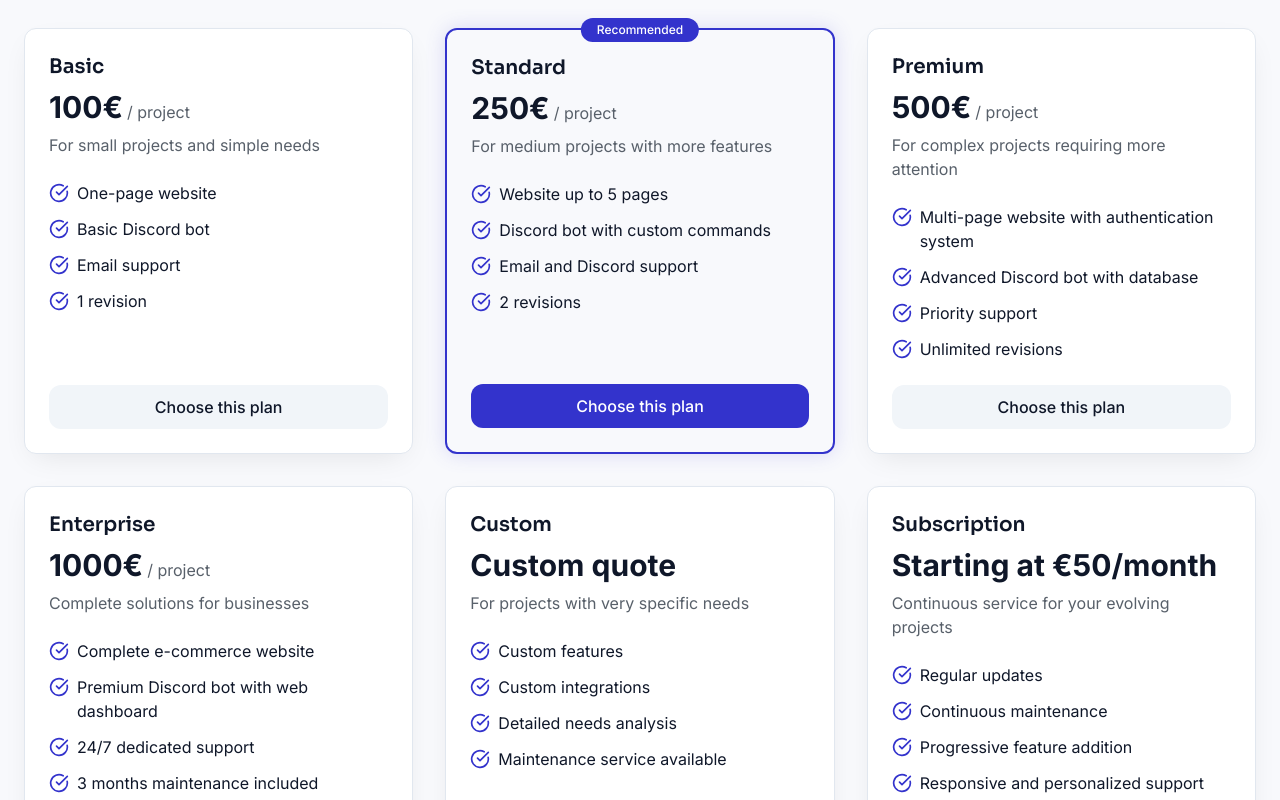
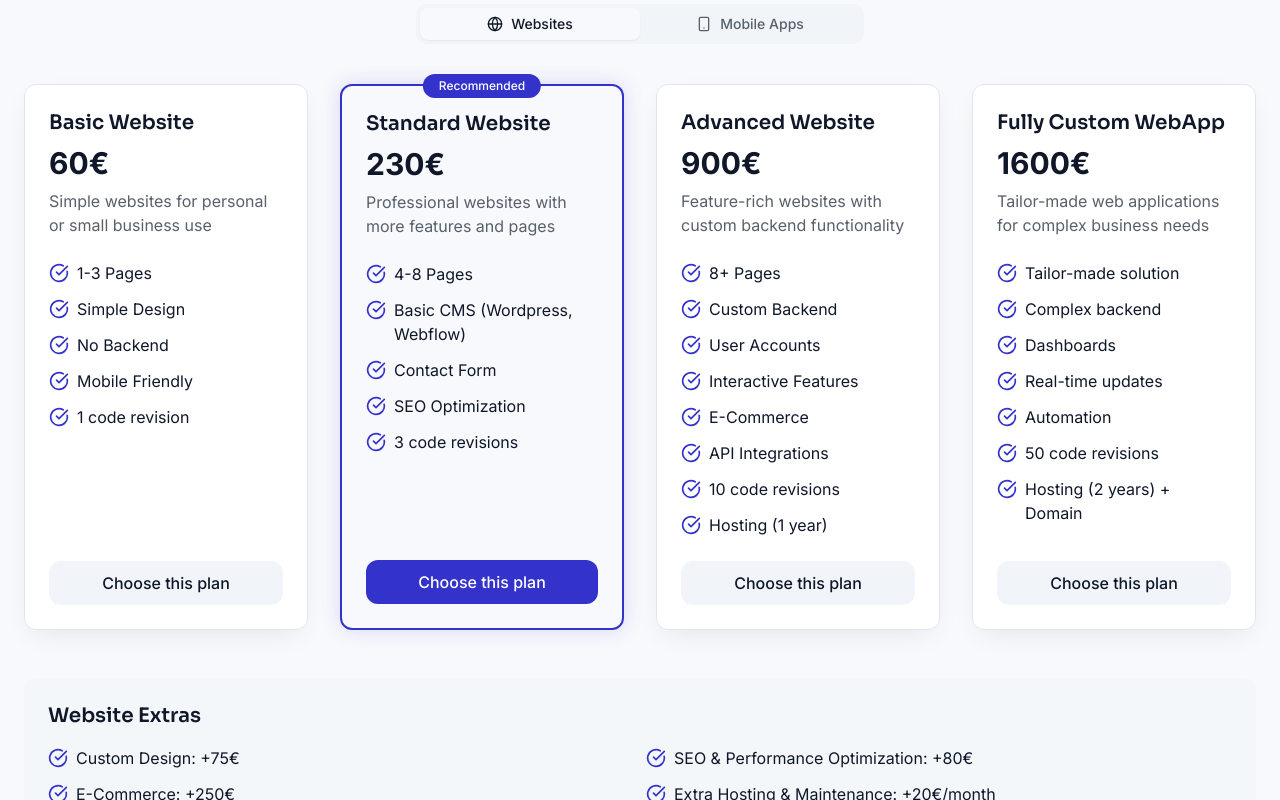
Before and after one commit to MaxenceLol2610/maj-studio-website, a React (Vite) app: page / in a window 1280 px wide. Shown: the part 2080-2880 px from the top of the page. Built offline with nearby package versions, Linux system fonts and the light colour scheme.

Commit message:
Refactor: Update pricing plans
Update pricing plans for websites and mobile apps based on new specifications.

```diff
--- a/src/components/Pricing.tsx
+++ b/src/components/Pricing.tsx
@@ -1,100 +1,165 @@
 
-import React from 'react';
-import { CheckCircle } from 'lucide-react';
+import React, { useState } from 'react';
+import { CheckCircle, Globe, Smartphone } from 'lucide-react';
 import { useLanguage } from '@/providers/LanguageProvider';
+import { Tabs, TabsContent, TabsList, TabsTrigger } from "@/components/ui/tabs";
 
 const Pricing = () => {
   const { t, language } = useLanguage();
+  const [activeTab, setActiveTab] = useState<string>("websites");
 
-  // Définition des forfaits
-  const pricingPlans = [
+  // Website pricing plans
+  const websitePlans = [
     {
-      name: t('pricing.basic.title'),
-      price: "100€",
+      name: language === 'en' ? "Basic Website" : "Site Web Basic",
+      price: "60€",
       description: language === 'en'
-        ? "For small projects and simple needs"
-        : "Pour les petits projets et les besoins simples",
+        ? "Simple websites for personal or small business use"
+        : "Sites web simples pour usage personnel ou petites entreprises",
       features: [
-        language === 'en' ? "One-page website" : "Site web one-page",
-        language === 'en' ? "Basic Discord bot" : "Bot Discord basique",
-        language === 'en' ? "Email support" : "Support par email",
-        language === 'en' ? "1 revision" : "1 révision"
+        language === 'en' ? "1-3 Pages" : "1-3 Pages",
+        language === 'en' ? "Simple Design" : "Design Simple",
+        language === 'en' ? "No Backend" : "Sans Backend",
+        language === 'en' ? "Mobile Friendly" : "Compatible Mobile",
+        language === 'en' ? "1 code revision" : "1 révision de code"
       ],
       recommended: false
     },
     {
-      name: t('pricing.standard.title'),
-      price: "250€",
+      name: language === 'en' ? "Standard Website" : "Site Web Standard",
+      price: "230€",
       description: language === 'en'
-        ? "For medium projects with more features"
-        : "Pour les projets moyens avec plus de fonctionnalités",
+        ? "Professional websites with more features and pages"
+        : "Sites web professionnels avec plus de fonctionnalités et de pages",
       features: [
-        language === 'en' ? "Website up to 5 pages" : "Site web jusqu'à 5 pages",
-        language === 'en' ? "Discord bot with custom commands" : "Bot Discord avec commandes personnalisées",
-        language === 'en' ? "Email and Discord support" : "Support par email et Discord",
-        language === 'en' ? "2 revisions" : "2 révisions"
+        language === 'en' ? "4-8 Pages" : "4-8 Pages",
+        language === 'en' ? "Basic CMS (Wordpress, Webflow)" : "CMS Basic (Wordpress, Webflow)",
+        language === 'en' ? "Contact Form" : "Formulaire de Contact",
+        language === 'en' ? "SEO Optimization" : "Optimisation SEO",
+        language === 'en' ? "3 code revisions" : "3 révisions de code"
       ],
       recommended: true
     },
     {
-      name: t('pricing.premium.title'),
-      price: "500€",
+      name: language === 'en' ? "Advanced Website" : "Site Web Avancé",
+      price: "900€",
       description: language === 'en'
-        ? "For complex projects requiring more attention"
-        : "Pour les projets complexes nécessitant plus d'attention",
+        ? "Feature-rich websites with custom backend functionality"
+        : "Sites web riches en fonctionnalités avec backend personnalisé",
       features: [
-        language === 'en' ? "Multi-page website with authentication system" : "Site web multi-pages avec système d'authentification",
-        language === 'en' ? "Advanced Discord bot with database" : "Bot Discord avancé avec base de données",
-        language === 'en' ? "Priority support" : "Support prioritaire",
-        language === 'en' ? "Unlimited revisions" : "Révisions illimitées"
+        language === 'en' ? "8+ Pages" : "8+ Pages",
+        language === 'en' ? "Custom Backend" : "Backend Personnalisé",
+        language === 'en' ? "User Accounts" : "Comptes Utilisateurs",
+        language === 'en' ? "Interactive Features" : "Fonctionnalités Interactives",
+        language === 'en' ? "E-Commerce" : "E-Commerce",
+        language === 'en' ? "API Integrations" : "Intégrations API",
+        language === 'en' ? "10 code revisions" : "10 révisions de code",
+        language === 'en' ? "Hosting (1 year)" : "Hébergement (1 an)"
       ],
       recommended: false
     },
     {
-      name: t('pricing.enterprise.title'),
-      price: "1000€",
+      name: language === 'en' ? "Fully Custom WebApp" : "Application Web Personnalisée",
+      price: "1600€",
       description: language === 'en'
-        ? "Complete solutions for businesses"
-        : "Solutions complètes pour les entreprises",
+        ? "Tailor-made web applications for complex business needs"
+        : "Applications web sur mesure pour des besoins métiers complexes",
       features: [
-        language === 'en' ? "Complete e-commerce website" : "Site web e-commerce complet",
-        language === 'en' ? "Premium Discord bot with web dashboard" : "Bot Discord premium avec tableau de bord web",
-        language === 'en' ? "24/7 dedicated support" : "Support dédié 24/7",
-        language === 'en' ? "3 months maintenance included" : "Maintenance incluse pendant 3 mois"
-      ],
-      recommended: false
-    },
-    {
-      name: language === 'en' ? "Custom" : "Sur Mesure",
-      price: language === 'en' ? "Custom quote" : "Sur devis",
-      description: language === 'en'
-        ? "For projects with very specific needs"
-        : "Pour les projets avec des besoins très spécifiques",
-      features: [
-        language === 'en' ? "Custom features" : "Fonctionnalités personnalisées",
-        language === 'en' ? "Custom integrations" : "Intégrations sur mesure",
-        language === 'en' ? "Detailed needs analysis" : "Analyse des besoins détaillée",
-        language === 'en' ? "Maintenance service available" : "Service de maintenance disponible"
-      ],
-      recommended: false
-    },
-    {
-      name: language === 'en' ? "Subscription" : "Abonnement",
-      price: language === 'en' ? "Starting at €50/month" : "À partir de 50€/mois",
-      description: language === 'en'
-        ? "Continuous service for your evolving projects"
-        : "Service continu pour vos projets évolutifs",
-      features: [
-        language === 'en' ? "Regular updates" : "Mises à jour régulières",
-        language === 'en' ? "Continuous maintenance" : "Maintenance continue",
-        language === 'en' ? "Progressive feature addition" : "Ajout de fonctionnalités progressif",
-        language === 'en' ? "Responsive and personalized support" : "Support réactif et personnalisé"
+        language === 'en' ? "Tailor-made solution" : "Solution sur mesure",
+        language === 'en' ? "Complex backend" : "Backend complexe",
+        language === 'en' ? "Dashboards" : "Tableaux de bord",
+        language === 'en' ? "Real-time updates" : "Mises à jour en temps réel",
+        language === 'en' ? "Automation" : "Automatisation",
+        language === 'en' ? "50 code revisions" : "50 révisions de code",
+        language === 'en' ? "Hosting (2 years) + Domain" : "Hébergement (2 ans) + Domaine"
       ],
       recommended: false
     }
   ];
 
-  const PricingCard = ({ plan, index }: { plan: typeof pricingPlans[0], index: number }) => {
+  // Mobile app pricing plans
+  const appPlans = [
+    {
+      name: language === 'en' ? "Basic App" : "Application Mobile Basic",
+      price: "300€",
+      description: language === 'en'
+        ? "Simple mobile apps with basic functionality"
+        : "Applications mobiles simples avec des fonctionnalités basiques",
+      features: [
+        language === 'en' ? "Simple UI with a few screens" : "Interface simple avec peu d'écrans",
+        language === 'en' ? "No Backend" : "Sans Backend",
+        language === 'en' ? "Static Content" : "Contenu Statique",
+        language === 'en' ? "1 code revision" : "1 révision de code"
+      ],
+      recommended: false
+    },
+    {
+      name: language === 'en' ? "Standard App" : "Application Mobile Standard",
+      price: "1000€",
+      description: language === 'en'
+        ? "Professional apps with more features and backend integration"
+        : "Applications professionnelles avec plus de fonctionnalités et intégration backend",
+      features: [
+        language === 'en' ? "5-10 screens" : "5-10 écrans",
+        language === 'en' ? "API Integration" : "Intégration API",
+        language === 'en' ? "Authentication" : "Authentification",
+        language === 'en' ? "Database and basic backend features" : "Base de données et fonctionnalités backend basiques",
+        language === 'en' ? "3 code revisions" : "3 révisions de code"
+      ],
+      recommended: true
+    },
+    {
+      name: language === 'en' ? "Advanced App" : "Application Mobile Avancée",
+      price: "2900€",
+      description: language === 'en'
+        ? "Feature-rich mobile applications with advanced functionality"
+        : "Applications mobiles riches en fonctionnalités avec des fonctionnalités avancées",
+      features: [
+        language === 'en' ? "10+ Screens" : "10+ Écrans",
+        language === 'en' ? "Polished UI" : "Interface soignée",
+        language === 'en' ? "User Accounts & Profiles" : "Comptes & Profils Utilisateurs",
+        language === 'en' ? "Payment Integration (Stripe, Paypal)" : "Intégration de paiement (Stripe, Paypal)",
+        language === 'en' ? "Real-time Database" : "Base de données en temps réel",
+        language === 'en' ? "Push notifications" : "Notifications push",
+        language === 'en' ? "10 code revisions" : "10 révisions de code"
+      ],
+      recommended: false
+    },
+    {
+      name: language === 'en' ? "Fully Custom App" : "Application Mobile Sur Mesure",
+      price: "8000€",
+      description: language === 'en'
+        ? "Tailor-made mobile applications for complex business needs"
+        : "Applications mobiles sur mesure pour des besoins métiers complexes",
+      features: [
+        language === 'en' ? "Complex backend" : "Backend complexe",
+        language === 'en' ? "AI-Powered features" : "Fonctionnalités alimentées par l'IA",
+        language === 'en' ? "Real-time updates" : "Mises à jour en temps réel",
+        language === 'en' ? "Automation" : "Automatisation",
+        language === 'en' ? "Admin Panel" : "Panneau d'administration",
+        language === 'en' ? "High Scalability" : "Haute Scalabilité",
+        language === 'en' ? "50 code revisions" : "50 révisions de code"
+      ],
+      recommended: false
+    }
+  ];
+
+  // Extras for each type
+  const websiteExtras = [
+    language === 'en' ? "Custom Design: +75€" : "Design personnalisé: +75€",
+    language === 'en' ? "SEO & Performance Optimization: +80€" : "Optimisation SEO & Performance: +80€",
+    language === 'en' ? "E-Commerce: +250€" : "E-Commerce: +250€",
+    language === 'en' ? "Extra Hosting & Maintenance: +20€/month" : "Hébergement & Maintenance supplémentaire: +20€/mois"
+  ];
+
+  const appExtras = [
+    language === 'en' ? "UI/UX Design: +300€" : "Design UI/UX: +300€",
+    language === 'en' ? "Messaging: +200€" : "Messagerie: +200€",
+    language === 'en' ? "App Store/Playstore Publishing: +100€" : "Publication App Store/Playstore: +100€",
+    language === 'en' ? "Ongoing Maintenance: +75€/month" : "Maintenance continue: +75€/mois"
+  ];
+
+  const PricingCard = ({ plan, index }: { plan: typeof websitePlans[0], index: number }) => {
     const isRecommended = plan.recommended;
 
     return (
@@ -118,12 +183,6 @@ const Pricing = () => {
           <h3 className="text-xl font-sora font-semibold mb-2">{plan.name}</h3>
           <div className="flex items-baseline">
             <span className="text-3xl font-bold">{plan.price}</span>
-            {plan.price !== (language === 'en' ? "Custom quote" : "Sur devis") &&
-             plan.name !== (language === 'en' ? "Subscription" : "Abonnement") && (
-              <span className="text-muted-foreground ml-1">
-                {language === 'en' ? '/ project' : '/ projet'}
-              </span>
-            )}
           </div>
           <p className="text-muted-foreground mt-2">{plan.description}</p>
         </div>
@@ -155,21 +214,68 @@ const Pricing = () => {
     );
   };
 
+  const ExtrasSection = ({ extras, title }: { extras: string[], title: string }) => (
+    <div className="mt-12 p-6 bg-muted/50 dark:bg-muted/10 rounded-xl">
+      <h3 className="text-xl font-sora font-semibold mb-4">{title}</h3>
+      <ul className="grid grid-cols-1 md:grid-cols-2 gap-3">
+        {extras.map((extra, idx) => (
+          <li key={idx} className="flex items-start">
+            <CheckCircle className="w-5 h-5 text-primary mr-2 flex-shrink-0 mt-0.5" />
+            <span>{extra}</span>
+          </li>
+        ))}
+      </ul>
+    </div>
+  );
+
   return (
     <section id="forfaits" className="py-24">
       <div className="container mx-auto px-6">
-        <div className="text-center mb-16">
+        <div className="text-center mb-10">
           <h2 className="section-title">{t('pricing.title')}</h2>
           <p className="section-subtitle">
             {t('pricing.subtitle')}
           </p>
         </div>
 
-        <div className="grid grid-cols-1 md:grid-cols-2 lg:grid-cols-3 gap-8">
-          {pricingPlans.map((plan, index) => (
-            <PricingCard key={index} plan={plan} index={index} />
-          ))}
-        </div>
+        <Tabs defaultValue="websites" onValueChange={setActiveTab} className="w-full">
+          <div className="flex justify-center mb-10">
+            <TabsList className="grid w-full max-w-md grid-cols-2">
+              <TabsTrigger value="websites" className="flex items-center gap-2">
+                <Globe className="h-4 w-4" />
+                {language === 'en' ? 'Websites' : 'Sites Web'}
+              </TabsTrigger>
+              <TabsTrigger value="apps" className="flex items-center gap-2">
+                <Smartphone className="h-4 w-4" />
+                {language === 'en' ? 'Mobile Apps' : 'Applications Mobiles'}
+              </TabsTrigger>
+            </TabsList>
+          </div>
+
+          <TabsContent value="websites" className="mt-0">
+            <div className="grid grid-cols-1 md:grid-cols-2 lg:grid-cols-4 gap-8">
+              {websitePlans.map((plan, index) => (
+                <PricingCard key={index} plan={plan} index={index} />
+              ))}
+            </div>
+            <ExtrasSection
+              extras={websiteExtras}
+              title={language === 'en' ? 'Website Extras' : 'Options Supplémentaires'}
+            />
+          </TabsContent>
+
+          <TabsContent value="apps" className="mt-0">
+            <div className="grid grid-cols-1 md:grid-cols-2 lg:grid-cols-4 gap-8">
+              {appPlans.map((plan, index) => (
+                <PricingCard key={index} plan={plan} index={index} />
+              ))}
+            </div>
+            <ExtrasSection
+              extras={appExtras}
+              title={language === 'en' ? 'Mobile App Extras' : 'Options Supplémentaires'}
+            />
+          </TabsContent>
+        </Tabs>
 
         <div className="mt-16 text-center">
           <p className="mb-5 text-muted-foreground">
--- a/src/pages/Index.tsx
+++ b/src/pages/Index.tsx
@@ -27,7 +27,7 @@ const Index = () => {
     );
 
     // Sélectionner tous les éléments qui doivent avoir une animation
-    const animatedElements = document.querySelectorAll('.card-hover, .glass');
+    const animatedElements = document.querySelectorAll('.card-hover, .glass, [role="tabpanel"] > div > div');
     animatedElements.forEach((el) => {
       observer.observe(el);
     });
```
